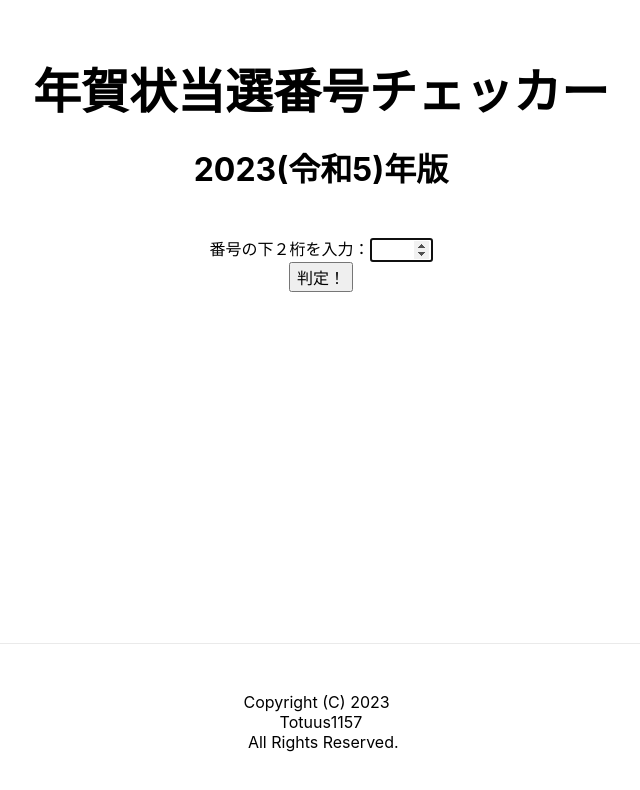
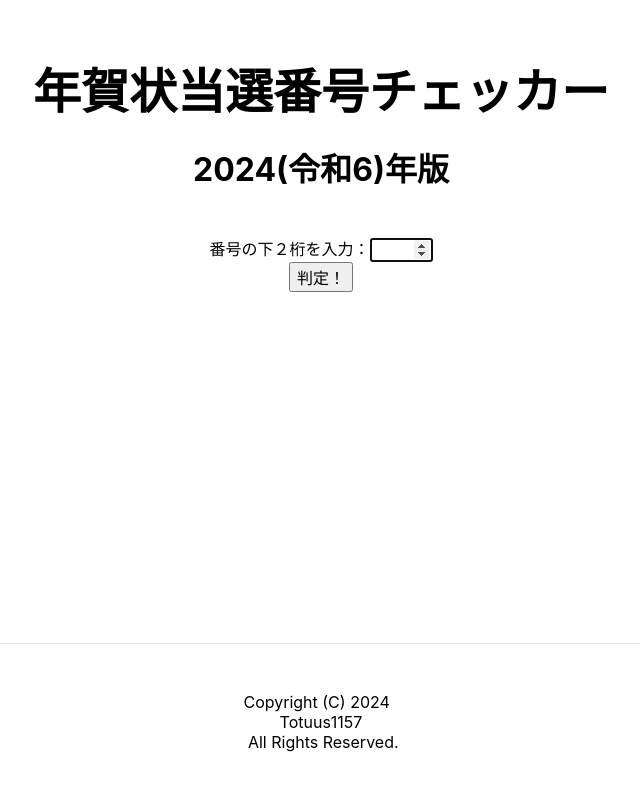
Before and after one commit to totuus1157/new-years-card-winner-number-checker, a Next.js app in the folder winner-number-checker/: page / in a window 1280 px wide. Shown: the top 790 px of the page, without its empty margins (319-959 px from the left). Built offline with nearby package versions, Linux system fonts and the light colour scheme.

Commit message:
2024（令和 6）年版に対応

```diff
--- a/winner-number-checker/pages/index.js
+++ b/winner-number-checker/pages/index.js
@@ -2,7 +2,7 @@ import React from "react";
 import Head from "next/head";
 import styles from "../styles/Home.module.css";
 
-const year = "2023";
+const year = "2024";
 
 class Home extends React.Component {
   constructor(props) {
@@ -18,9 +18,9 @@ class Home extends React.Component {
   }
 
   doSubmit(event) {
-    const firstPrize = "109681";
-    const secondPrize = "6417";
-    const thirdPrize = ["73", "42", "11"];
+    const firstPrize = "394372";
+    const secondPrize = "1879";
+    const thirdPrize = ["71", "69", "00"];
 
     const inputNumber = this.input;
 
```
